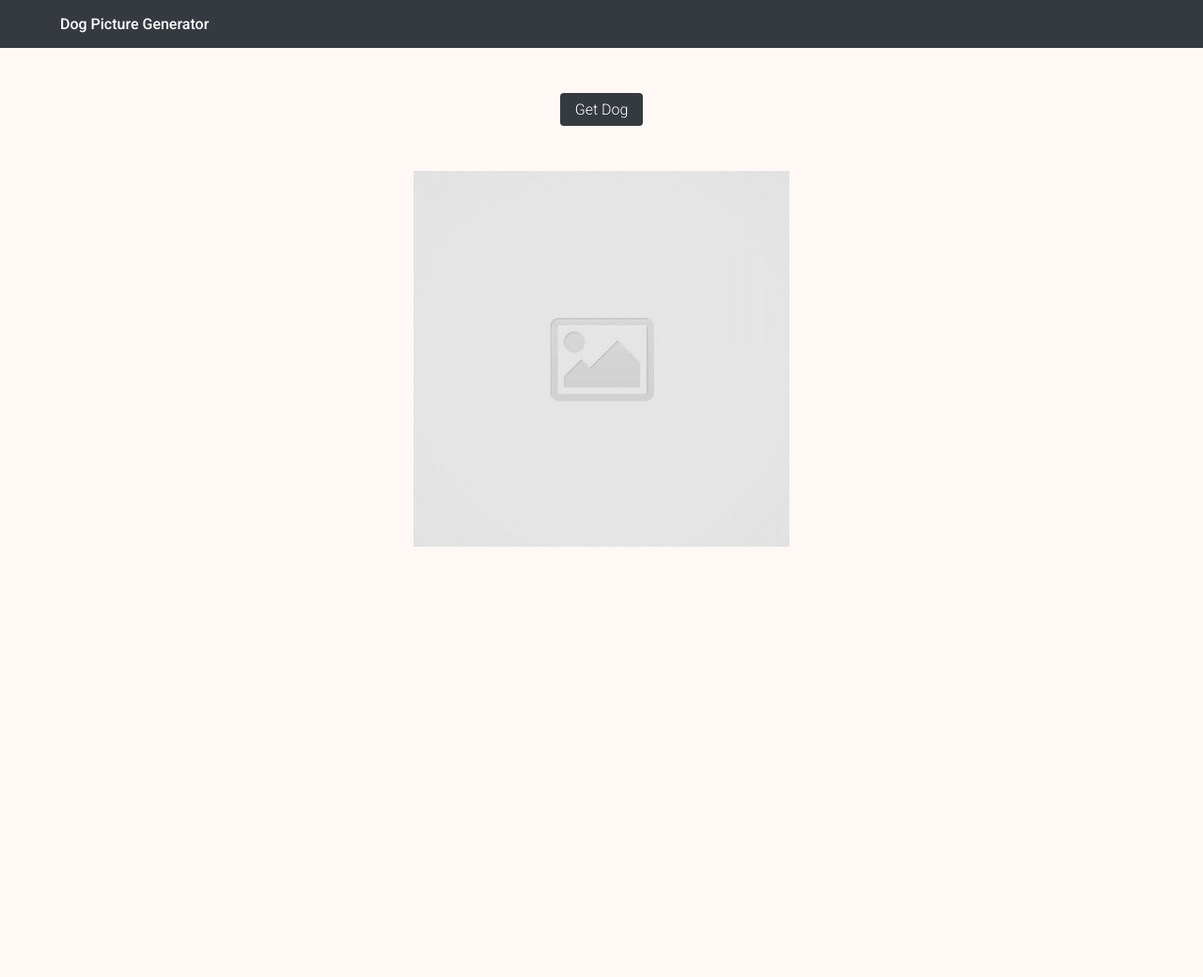
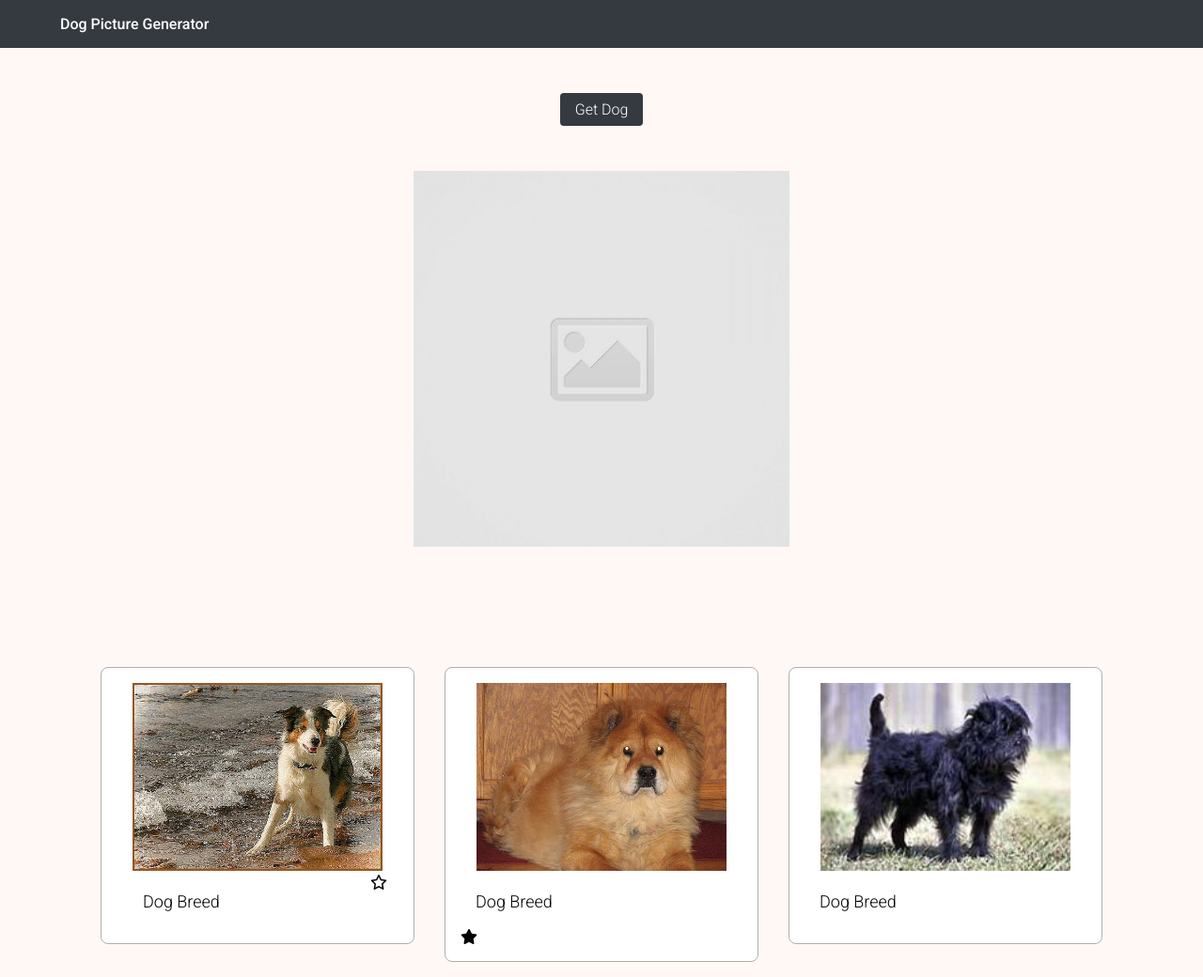
Before and after one commit to a-plasencia/Top-Dogs, a website: page index.html in a window 1280 px wide. Shown: the whole page at 94% size. Before the commit the page ends 800 px from the top, so only its background shows below. Drawn offline with Linux system fonts and the light colour scheme.

Commit message:
Go to font awesome and get the star icon and filled in star icon.

```diff
--- a/css/styles.css
+++ b/css/styles.css
@@ -70,3 +70,8 @@ a:hover {
   font-weight: 400;
   font-size: medium;
 }
+
+.justify-between {
+  justify-content: space-between;
+  display: flex;
+}
--- a/index.html
+++ b/index.html
@@ -11,6 +11,9 @@
   <link rel="preconnect" href="https://fonts.googleapis.com">
   <link rel="preconnect" href="https://fonts.gstatic.com" crossorigin>
   <link href="https://fonts.googleapis.com/css2?family=Roboto:wght@300;500&display=swap" rel="stylesheet">
+  <link rel="stylesheet" href="https://cdnjs.cloudflare.com/ajax/libs/font-awesome/6.0.0/css/all.min.css"
+    integrity="sha512-9usAa10IRO0HhonpyAIVpjrylPvoDwiPUiKdWk5t3PyolY1cOd4DSE0Ga+ri4AuTroPR5aQvXU9xC6qOPnzFeg=="
+    crossorigin="anonymous" referrerpolicy="no-referrer" />
 </head>
 <body>
   <header>
@@ -29,6 +32,28 @@
             <img class="placeholder-img " src="images/placeholder-image-square.jpg" alt="placeholder image">
           </div>
           <ul class="api-dog column-one-third justify-center">
+            <li>
+              <div class="dog-card">
+                <img class="dog-img" src="images/dog-image-01.jpeg" alt="dog">
+                <div class="column-full justify-between">
+                  <p class="breed-name">Dog Breed</p>
+                  <i class="fa-regular fa-star"></i>
+                </div>
+              </div>
+            </li>
+            <li>
+              <div class="dog-card">
+                <img class="dog-img" src="images/dog-image-02.jpeg" alt="dog">
+                <p class="breed-name">Dog Breed</p>
+                <i class="fa-solid fa-star"></i>
+              </div>
+            </li>
+            <li>
+              <div class="dog-card">
+                <img class="dog-img" src="images/dog-image-03.jpeg" alt="dog">
+                <p class="breed-name">Dog Breed</p>
+              </div>
+            </li>
           </ul>
         </div>
       </div>
```
